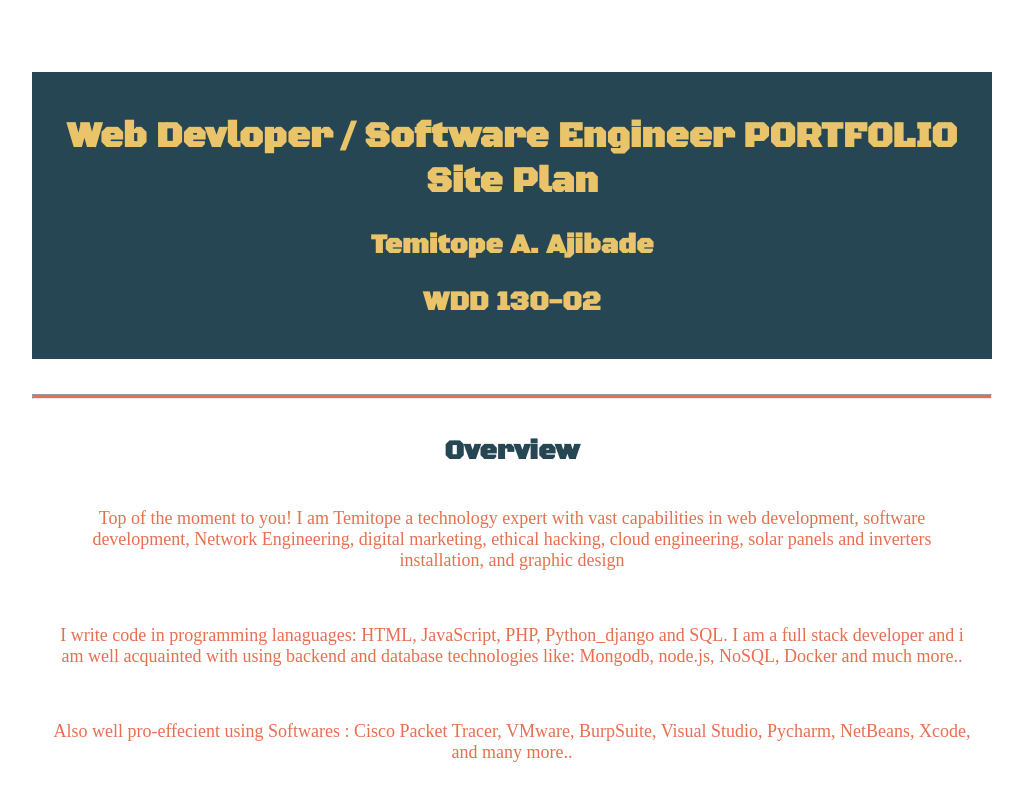
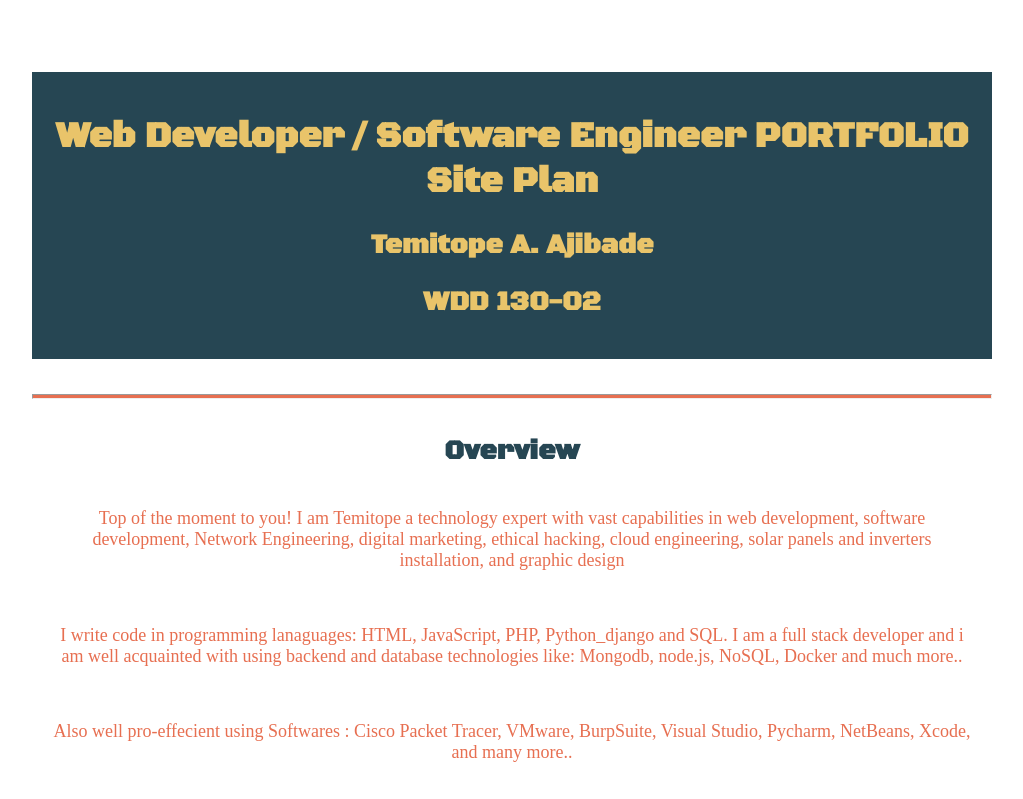
Before and after one commit to topethepro/wwr, a plain HTML site: page SitePlanforPortfolioWebsite/siteplanPortfolioWebsite.html in a window 1280 px wide. Shown: the top 799 px of the page, without its empty margins (128-1151 px from the left). Drawn offline with Linux system fonts and the light colour scheme; files that its build step writes are made by us from their sources; files whose address does not match are found by name; a web font is replaced by a local one.

Commit message:
siteplan

```diff
--- a/SitePlanforPortfolioWebsite/siteplanPortfolioWebsite.html
+++ b/SitePlanforPortfolioWebsite/siteplanPortfolioWebsite.html
@@ -10,7 +10,7 @@
 
 <body>
   <header>
-    <h1> Web Devloper / Software Engineer PORTFOLIO Site Plan</h1>
+    <h1> Web Developer / Software Engineer PORTFOLIO Site Plan</h1>
     <h2>Temitope A. Ajibade</h2>
     <h2>WDD 130-02</h2>
 
```
